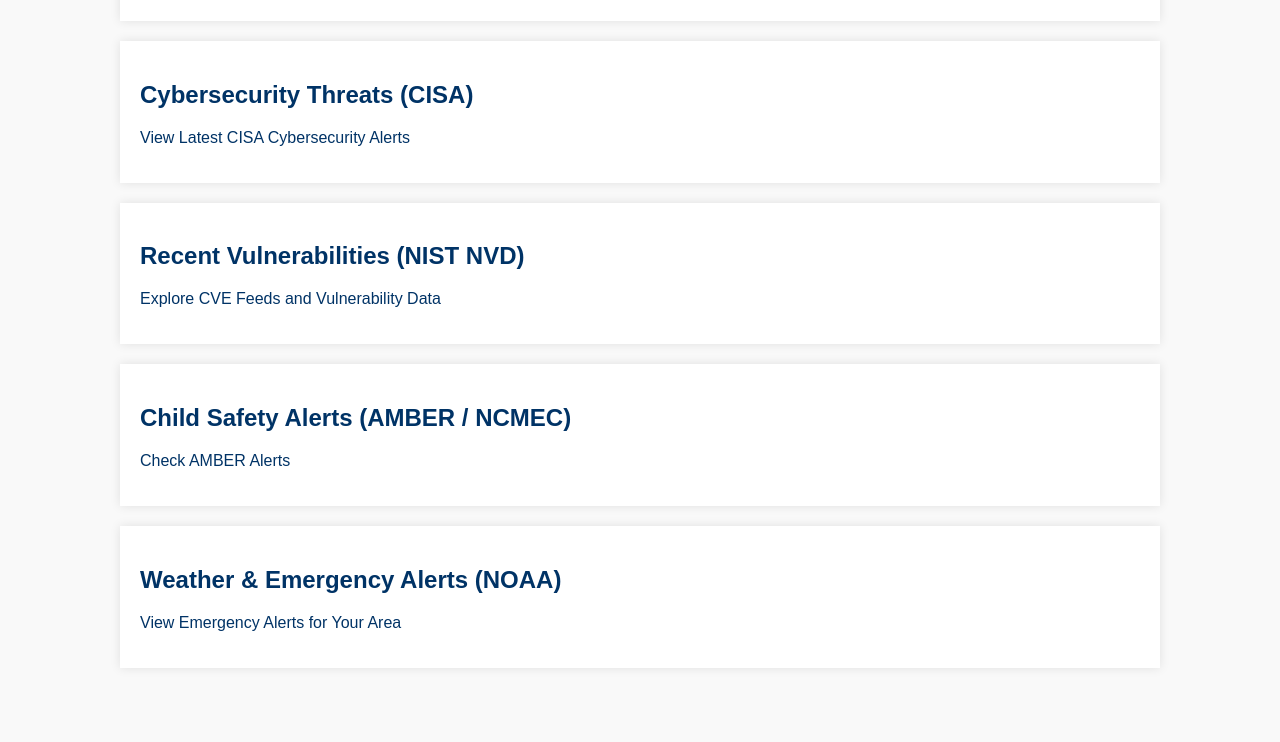
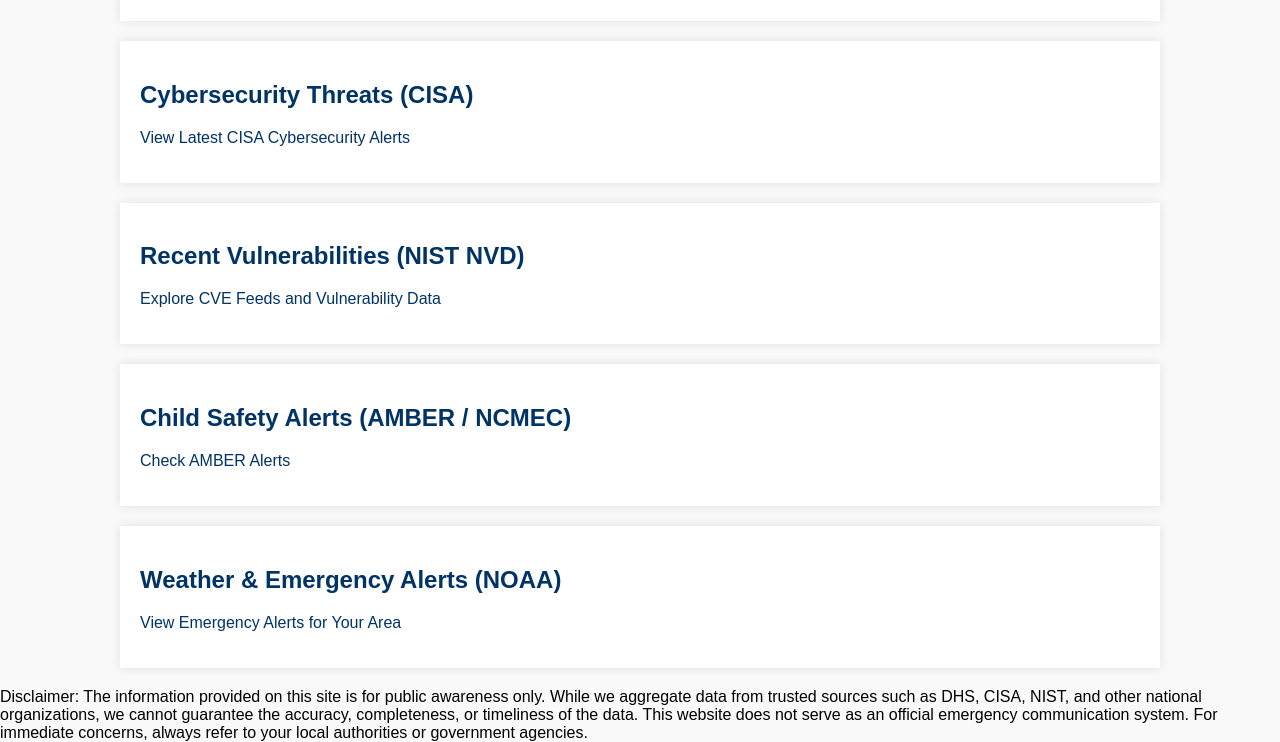
Before and after one commit to jacob0224/alerts-cybersecureparents, a plain HTML site: page public/index.html in a window 1280 px wide. Shown: the part 481-1223 px from the top of the page. Before the commit the page ends 1169 px from the top, so only its background shows below. Drawn offline with Linux system fonts and the light colour scheme.

Commit message:
Update index.html

```diff
--- a/public/index.html
+++ b/public/index.html
@@ -68,5 +68,11 @@
         <h2>Weather & Emergency Alerts (NOAA)</h2>
         <p><a href="https://alerts.weather.gov/" target="_blank">View Emergency Alerts for Your Area</a></p>
     </section>
+    <footer>
+        Disclaimer: The information provided on this site is for public awareness only. While we aggregate data from trusted
+        sources such as DHS, CISA, NIST, and other national organizations, we cannot guarantee the accuracy, completeness,
+        or timeliness of the data. This website does not serve as an official emergency communication system. For immediate
+        concerns, always refer to your local authorities or government agencies.
+    </footer
 </body>
 </html>
```
